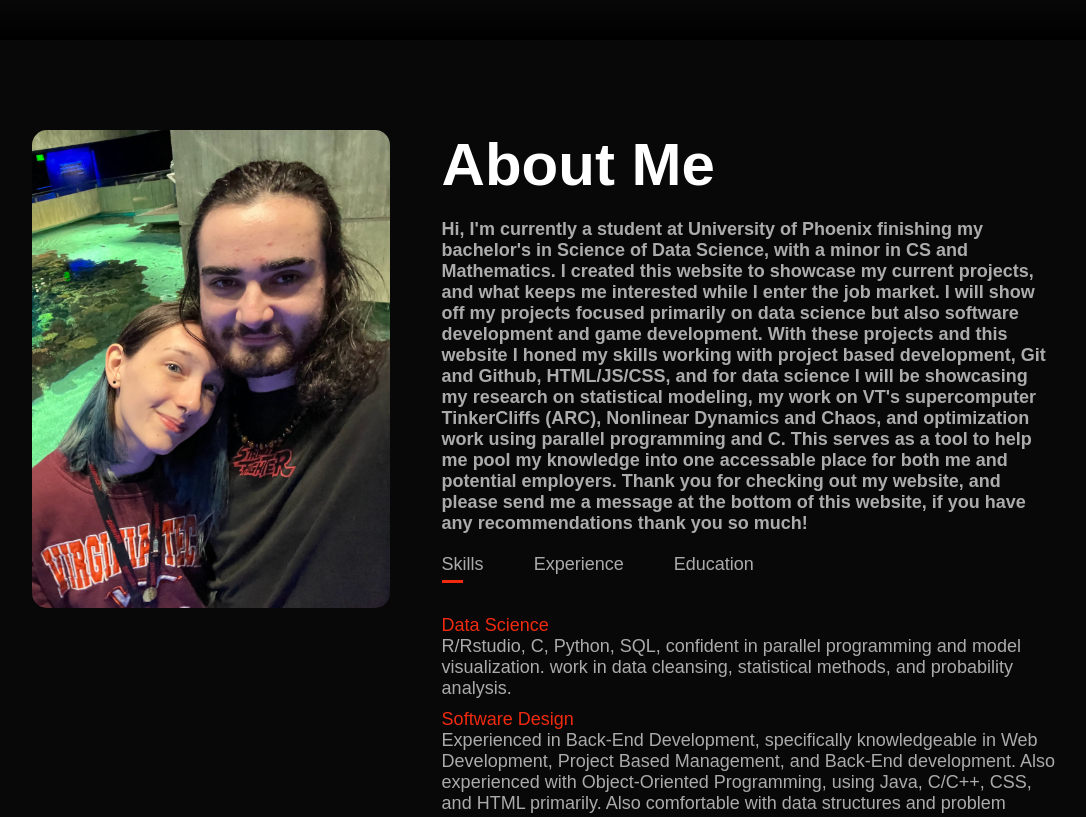
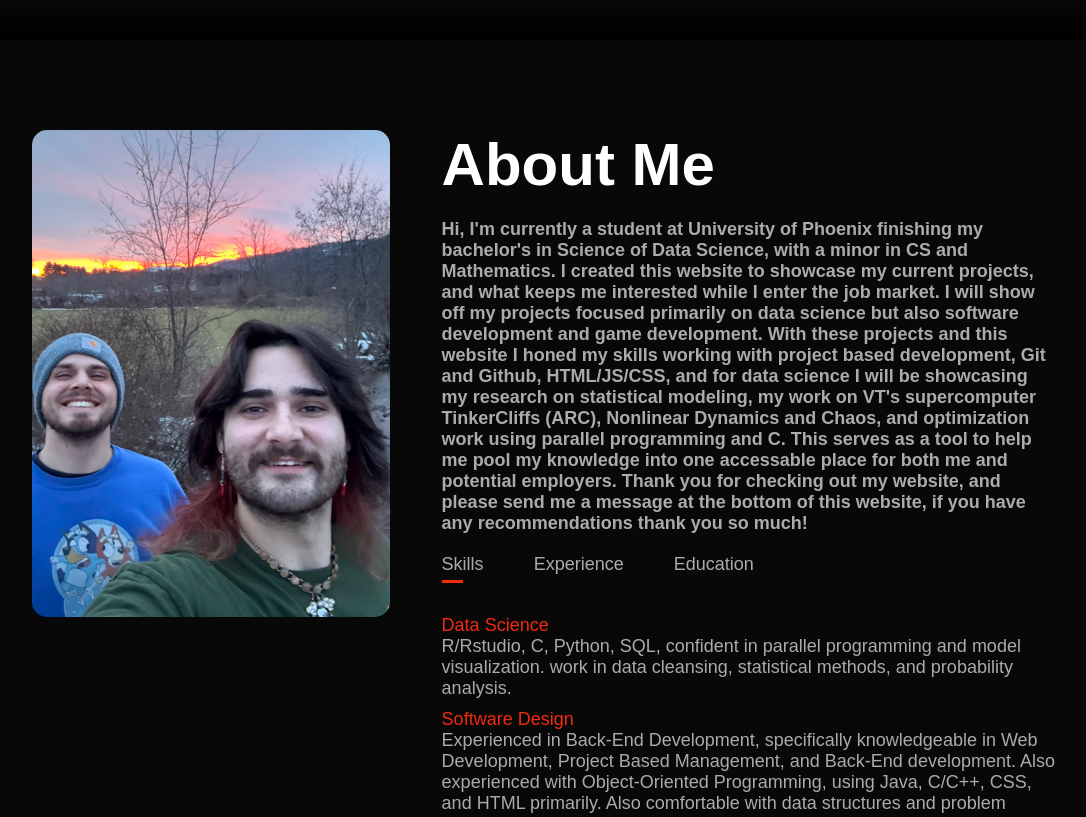
Before and after one commit to SpruceChipper/Github-Portfolio, a plain HTML site: page index.html in a window 1280 px wide. Shown: the part 760-1577 px from the top of the page, without its empty margins (96-1182 px from the left). Drawn offline with Linux system fonts and the light colour scheme.

Commit message:
Changed Gog Photo

```diff
--- a/index.html
+++ b/index.html
@@ -35,7 +35,7 @@
                 <div class="container">
                     <div class="row">
                         <div class="about-col-1">
-                            <img src="images/IMG_4487.jpg">
+                            <img src="images/ExperiencePhoto.jpeg">
                         </div>
                         <div class="about-col-2">
                             <h1 class="sub-title">About Me</h1>
```
Also changed, not shown: images/ExperiencePhoto.jpeg (added).
